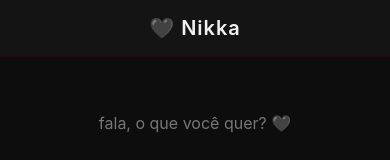
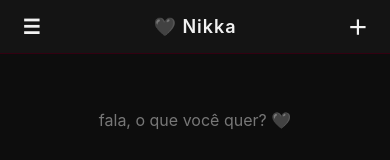
Before and after one commit to marlborotears/nikka-chat, a Next.js app: page / in a window 390 px wide. Shown: the top 160 px of the page. Built offline with nearby package versions, Linux system fonts and the light colour scheme.

Commit message:
ajusta safe area iphone e salva historico de chats

```diff
--- a/app/globals.css
+++ b/app/globals.css
@@ -1,5 +1,6 @@
 html, body {
   margin: 0;
   padding: 0;
-  background-color: #212121;
+  background-color: #0d0d0d;
+  height: 100%;
 }
--- a/app/layout.tsx
+++ b/app/layout.tsx
@@ -1,25 +1,21 @@
-import type { Metadata } from "next";
-import { Geist, Geist_Mono } from "next/font/google";
+import type { Metadata, Viewport } from "next";
 import "./globals.css";
 
-const geistSans = Geist({
-  variable: "--font-geist-sans",
-  subsets: ["latin"],
-});
-
-const geistMono = Geist_Mono({
-  variable: "--font-geist-mono",
-  subsets: ["latin"],
-});
-
 export const metadata: Metadata = {
-  title: "Create Next App",
-  description: "Generated by create next app",
+  title: "Nikka",
+  description: "Encontros repentinos podem virar algo mais...",
 };
 
-export default function RootLayout({ children }: LayoutProps<"/">) {
+export const viewport: Viewport = {
+  width: "device-width",
+  initialScale: 1,
+  viewportFit: "cover",
+  themeColor: "#0d0d0d",
+};
+
+export default function RootLayout({ children }: { children: React.ReactNode }) {
   return (
-    <html lang="en" className={`${geistSans.variable} ${geistMono.variable}`}>
+    <html lang="pt-br">
       <body>{children}</body>
     </html>
   );
--- a/app/page.tsx
+++ b/app/page.tsx
@@ -2,21 +2,81 @@
 import { useState, useRef, useEffect } from "react";
 
 type Msg = { role: "user" | "assistant"; content: string };
+type Conversation = { id: string; title: string; messages: Msg[] };
+
+const STORAGE_KEY = "nikka_conversas";
 
 export default function Chat() {
-  const [messages, setMessages] = useState<Msg[]>([]);
+  const [conversas, setConversas] = useState<Conversation[]>([]);
+  const [ativaId, setAtivaId] = useState<string>("");
   const [input, setInput] = useState("");
   const [carregando, setCarregando] = useState(false);
+  const [sidebarAberta, setSidebarAberta] = useState(false);
   const scrollRef = useRef<HTMLDivElement>(null);
+  const carregou = useRef(false);
+
+  // Carrega do localStorage ao abrir o site
+  useEffect(() => {
+    const salvo = localStorage.getItem(STORAGE_KEY);
+    if (salvo) {
+      const lista: Conversation[] = JSON.parse(salvo);
+      if (lista.length > 0) {
+        setConversas(lista);
+        setAtivaId(lista[0].id);
+        carregou.current = true;
+        return;
+      }
+    }
+    criarNovaConversa(true);
+    carregou.current = true;
+  }, []);
+
+  // Salva no localStorage sempre que algo mudar
+  useEffect(() => {
+    if (carregou.current) {
+      localStorage.setItem(STORAGE_KEY, JSON.stringify(conversas));
+    }
+  }, [conversas]);
 
   useEffect(() => {
     scrollRef.current?.scrollIntoView({ behavior: "smooth" });
-  }, [messages, carregando]);
+  }, [conversas, carregando, ativaId]);
+
+  function criarNovaConversa(semSalvarExtra = false) {
+    const nova: Conversation = {
+      id: crypto.randomUUID(),
+      title: "Nova conversa",
+      messages: [],
+    };
+    setConversas((prev) => [nova, ...prev]);
+    setAtivaId(nova.id);
+    setSidebarAberta(false);
+    return nova;
+  }
+
+  function apagarConversa(id: string) {
+    setConversas((prev) => {
+      const restante = prev.filter((c) => c.id !== id);
+      if (id === ativaId && restante.length > 0) setAtivaId(restante[0].id);
+      if (restante.length === 0) {
+        const nova: Conversation = { id: crypto.randomUUID(), title: "Nova conversa", messages: [] };
+        setAtivaId(nova.id);
+        return [nova];
+      }
+      return restante;
+    });
+  }
+
+  const conversaAtiva = conversas.find((c) => c.id === ativaId);
 
   async function enviar() {
-    if (!input.trim() || carregando) return;
-    const novoHistorico: Msg[] = [...messages, { role: "user", content: input }];
-    setMessages(novoHistorico);
+    if (!input.trim() || carregando || !conversaAtiva) return;
+
+    const novoHistorico: Msg[] = [...conversaAtiva.messages, { role: "user", content: input }];
+    const novoTitulo =
+      conversaAtiva.title === "Nova conversa" ? input.slice(0, 30) : conversaAtiva.title;
+
+    atualizarConversa(ativaId, novoHistorico, novoTitulo);
     setInput("");
     setCarregando(true);
 
@@ -27,24 +87,74 @@ export default function Chat() {
         body: JSON.stringify({ messages: novoHistorico }),
       });
       const data = await res.json();
-      setMessages([...novoHistorico, { role: "assistant", content: data.reply }]);
+      atualizarConversa(ativaId, [...novoHistorico, { role: "assistant", content: data.reply }], novoTitulo);
     } catch {
-      setMessages([...novoHistorico, { role: "assistant", content: "⚠️ Erro ao conectar com a Nikka." }]);
+      atualizarConversa(
+        ativaId,
+        [...novoHistorico, { role: "assistant", content: "⚠️ Erro ao conectar com a Nikka." }],
+        novoTitulo
+      );
     } finally {
       setCarregando(false);
     }
   }
 
+  function atualizarConversa(id: string, messages: Msg[], title: string) {
+    setConversas((prev) => prev.map((c) => (c.id === id ? { ...c, messages, title } : c)));
+  }
+
   return (
+    <div style={estilos.appWrapper}>
+      {/* SIDEBAR */}
+      {sidebarAberta && (
+        <div style={estilos.overlay} onClick={() => setSidebarAberta(false)} />
+      )}
+      <div style={{ ...estilos.sidebar, transform: sidebarAberta ? "translateX(0)" : "translateX(-100%)" }}>
+        <button style={estilos.novoChatBtn} onClick={() => criarNovaConversa()}>
+          + Nova conversa
+        </button>
+        <div style={estilos.listaConversas}>
+          {conversas.map((c) => (
+            <div
+              key={c.id}
+              style={{
+                ...estilos.itemConversa,
+                backgroundColor: c.id === ativaId ? "#2a0a3a" : "transparent",
+              }}
+              onClick={() => {
+                setAtivaId(c.id);
+                setSidebarAberta(false);
+              }}
+            >
+              <span style={estilos.itemTexto}>{c.title}</span>
+              <span
+                style={estilos.itemApagar}
+                onClick={(e) => {
+                  e.stopPropagation();
+                  apagarConversa(c.id);
+                }}
+              >
+                🗑
+              </span>
+            </div>
+          ))}
+        </div>
+      </div>
+
+      {/* CHAT PRINCIPAL */}
       <div style={estilos.container}>
-      <header style={estilos.header}>🖤 Nikka</header>
+        <header style={estilos.header}>
+          <span style={estilos.menuBtn} onClick={() => setSidebarAberta(true)}>☰</span>
+          <span style={estilos.headerTitulo}>🖤 Nikka</span>
+          <span style={estilos.menuBtn} onClick={() => criarNovaConversa()}>＋</span>
+        </header>
 
         <div style={estilos.chatArea}>
-        {messages.length === 0 && (
+          {(!conversaAtiva || conversaAtiva.messages.length === 0) && (
             <p style={estilos.empty}>fala, o que você quer? 🖤</p>
           )}
 
-        {messages.map((m, i) => (
+          {conversaAtiva?.messages.map((m, i) => (
             <div
               key={i}
               style={{
@@ -86,28 +196,108 @@ export default function Chat() {
           </button>
         </div>
       </div>
+    </div>
   );
 }
 
 const estilos: { [k: string]: React.CSSProperties } = {
+  appWrapper: {
+    position: "relative",
+    height: "100dvh",
+    maxWidth: 600,
+    margin: "0 auto",
+    overflow: "hidden",
+    backgroundColor: "#0d0d0d",
+  },
+  overlay: {
+    position: "fixed",
+    inset: 0,
+    backgroundColor: "rgba(0,0,0,0.5)",
+    zIndex: 10,
+  },
+  sidebar: {
+    position: "fixed",
+    top: 0,
+    left: 0,
+    bottom: 0,
+    width: "80%",
+    maxWidth: 300,
+    backgroundColor: "#141414",
+    borderRight: "1px solid #330011",
+    zIndex: 20,
+    transition: "transform 0.25s ease",
+    paddingTop: "calc(16px + env(safe-area-inset-top))",
+    paddingBottom: "calc(16px + env(safe-area-inset-bottom))",
+    display: "flex",
+    flexDirection: "column",
+    gap: 8,
+    boxSizing: "border-box",
+    padding: "calc(16px + env(safe-area-inset-top)) 12px calc(16px + env(safe-area-inset-bottom)) 12px",
+  },
+  novoChatBtn: {
+    padding: "10px 14px",
+    borderRadius: 10,
+    border: "1px solid #7b1fa2",
+    backgroundColor: "transparent",
+    color: "#fff",
+    fontSize: 14,
+    cursor: "pointer",
+  },
+  listaConversas: {
+    marginTop: 12,
+    display: "flex",
+    flexDirection: "column",
+    gap: 4,
+    overflowY: "auto",
+  },
+  itemConversa: {
+    display: "flex",
+    justifyContent: "space-between",
+    alignItems: "center",
+    padding: "10px 10px",
+    borderRadius: 8,
+    cursor: "pointer",
+    color: "#e0e0e0",
+    fontSize: 14,
+  },
+  itemTexto: {
+    overflow: "hidden",
+    whiteSpace: "nowrap",
+    textOverflow: "ellipsis",
+    flex: 1,
+  },
+  itemApagar: {
+    marginLeft: 8,
+    opacity: 0.6,
+  },
   container: {
     display: "flex",
     flexDirection: "column",
-    height: "100vh",
-    maxWidth: 600,
-    margin: "0 auto",
-    backgroundColor: "#0d0d0d",
+    height: "100%",
     color: "#f1f1f1",
     fontFamily: "-apple-system, sans-serif",
   },
   header: {
-    padding: "16px",
-    fontSize: 20,
+    display: "flex",
+    alignItems: "center",
+    justifyContent: "space-between",
+    padding: "12px 16px",
+    paddingTop: "calc(12px + env(safe-area-inset-top))",
+    fontSize: 18,
     fontWeight: 600,
     borderBottom: "1px solid #330011",
-    textAlign: "center",
     backgroundColor: "#141414",
     letterSpacing: 1,
+  },
+  headerTitulo: {
+    flex: 1,
+    textAlign: "center",
+  },
+  menuBtn: {
+    fontSize: 20,
+    width: 32,
+    textAlign: "center",
+    cursor: "pointer",
   },
   chatArea: {
     flex: 1,
@@ -149,6 +339,7 @@ const estilos: { [k: string]: React.CSSProperties } = {
     display: "flex",
     gap: 8,
     padding: "12px 16px",
+    paddingBottom: "calc(12px + env(safe-area-inset-bottom))",
     borderTop: "1px solid #330011",
     backgroundColor: "#141414",
   },
```
Lines whose indentation alone changed are shown as unchanged.
